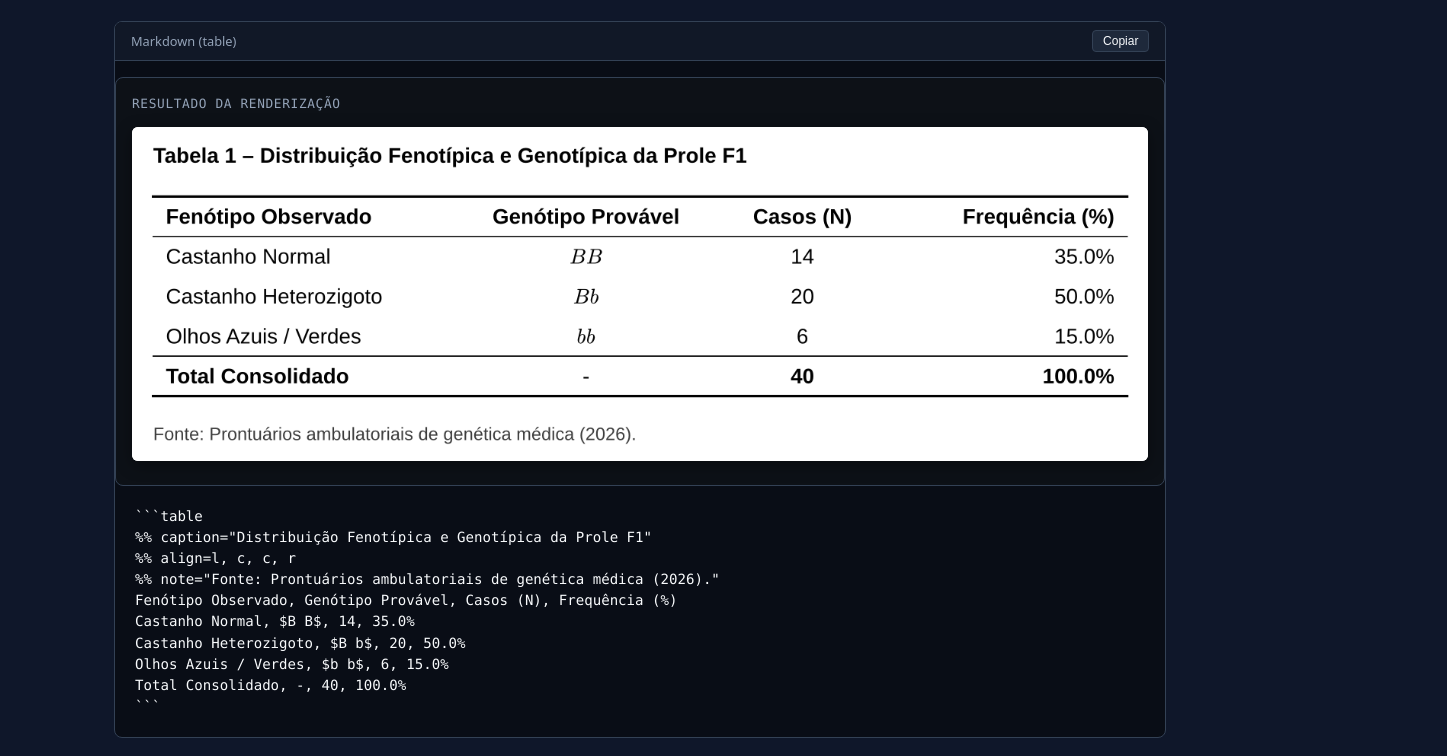
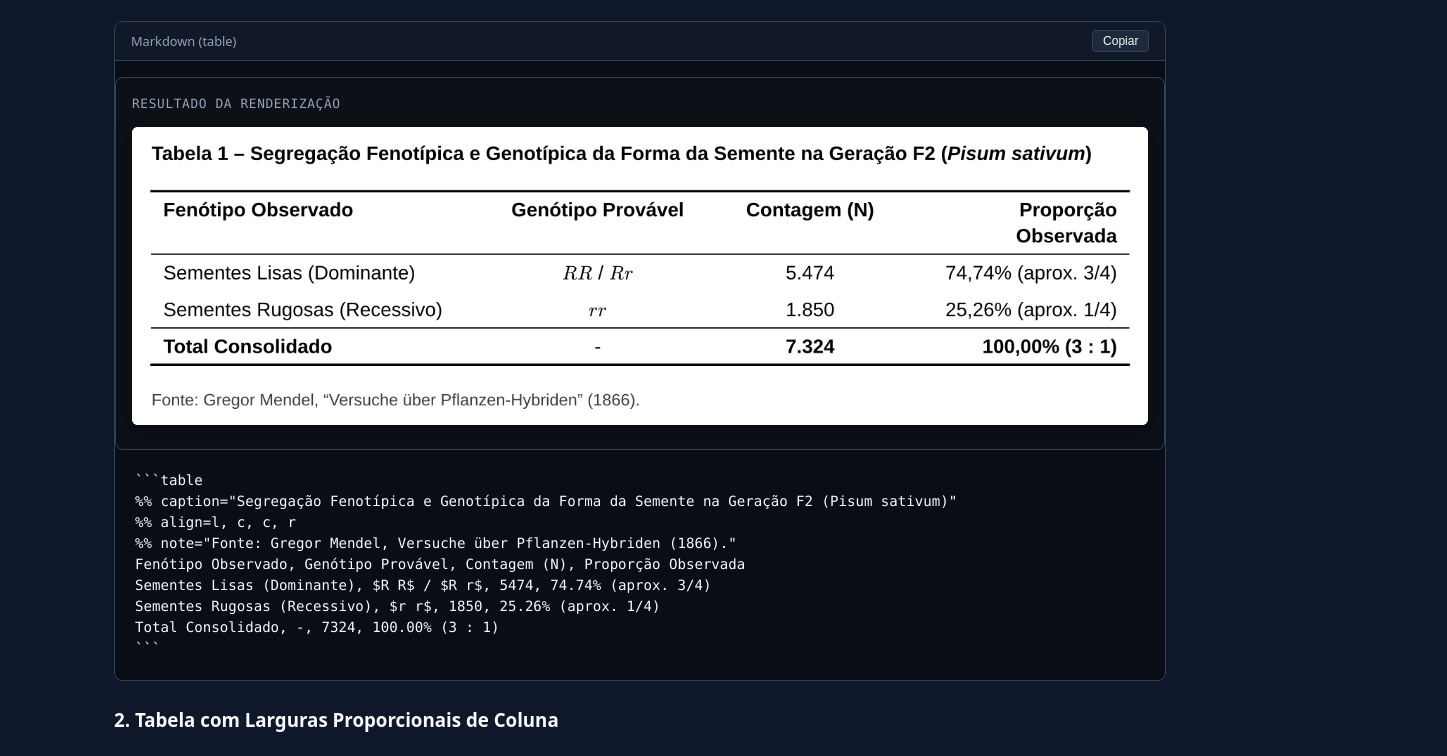
Before and after one commit to lumenpink/joaju, a website: page site/motores/table.html in a window 1280 px wide. Shown: the part 920-1676 px from the top of the page, 1447 px wide, since content can reach past the window. Drawn offline with Linux system fonts and the light colour scheme.

Commit message:
docs(site): limpar prints soltos, incluir estradiol e ervilhas de mendel

````diff
--- a/site/motores/table.html
+++ b/site/motores/table.html
@@ -93,16 +93,16 @@
                     <span>Markdown (table)</span>
                     <button class="btn-copy" onclick="copyCode(this)">Copiar</button>
                 </div>
-            <div class="example-result"><div class="example-result-title">Resultado da Renderização</div><img src="../assets/exemplos/table_f1.png" alt="Resultado table (Tabela F1 com Formatação ABNT)" loading="lazy"></div>
+            <div class="example-result"><div class="example-result-title">Resultado da Renderização</div><img src="../assets/exemplos/table_mendel.png" alt="Resultado table (Segregação de Ervilhas de Mendel F2)" loading="lazy"></div>
+
                 <pre><code>```table
-%% caption="Distribuição Fenotípica e Genotípica da Prole F1"
+%% caption="Segregação Fenotípica e Genotípica da Forma da Semente na Geração F2 (Pisum sativum)"
 %% align=l, c, c, r
-%% note="Fonte: Prontuários ambulatoriais de genética médica (2026)."
-Fenótipo Observado, Genótipo Provável, Casos (N), Frequência (%)
-Castanho Normal, $B B$, 14, 35.0%
-Castanho Heterozigoto, $B b$, 20, 50.0%
-Olhos Azuis / Verdes, $b b$, 6, 15.0%
-Total Consolidado, -, 40, 100.0%
+%% note="Fonte: Gregor Mendel, Versuche über Pflanzen-Hybriden (1866)."
+Fenótipo Observado, Genótipo Provável, Contagem (N), Proporção Observada
+Sementes Lisas (Dominante), $R R$ / $R r$, 5474, 74.74% (aprox. 3/4)
+Sementes Rugosas (Recessivo), $r r$, 1850, 25.26% (aprox. 1/4)
+Total Consolidado, -, 7324, 100.00% (3 : 1)
 ```</code></pre>
             </div>
 
@@ -113,6 +113,7 @@ Total Consolidado, -, 40, 100.0%
                     <button class="btn-copy" onclick="copyCode(this)">Copiar</button>
                 </div>
             <div class="example-result"><div class="example-result-title">Resultado da Renderização</div><img src="../assets/exemplos/table_fisiologia.png" alt="Resultado table (Tabela com Colunas Proporcionais)" loading="lazy"></div>
+
                 <pre><code>```table
 %% caption="Parâmetros Fisiológicos Comparativos nos Grupos de Estudo"
 %% columns=2fr, 1fr, 1fr, 1.5fr
@@ -125,7 +126,7 @@ Frequência Cardíaca (bpm), 72 ± 5, 68 ± 4, p = 0.018
 Glicemia de Jejum (mg/dL), 88 ± 7, 84 ± 5, p = 0.081
 ```</code></pre>
             </div>
-<img src="../assets/exemplos/table_exemplo.png" alt="Resultado table" loading="lazy"></div>
+
         </section>
     </main>
 
````
Also changed, not shown: site/motores/d2.html (+3 -1 lines), site/motores/gist.html (+3 -1 lines), site/motores/graphviz.html (+3 -1 lines), site/motores/kinship2.html (+3 -1 lines), site/motores/mermaid.html (+4 -1 lines), site/motores/pedtools.html (+6 -3 lines), site/motores/plantuml.html (+3 -1 lines), site/motores/quimica.html (+9 -5 lines), README.md, site/assets/exemplos/quimica_estradiol.png (added), site/assets/exemplos/table_mendel.png (added).
